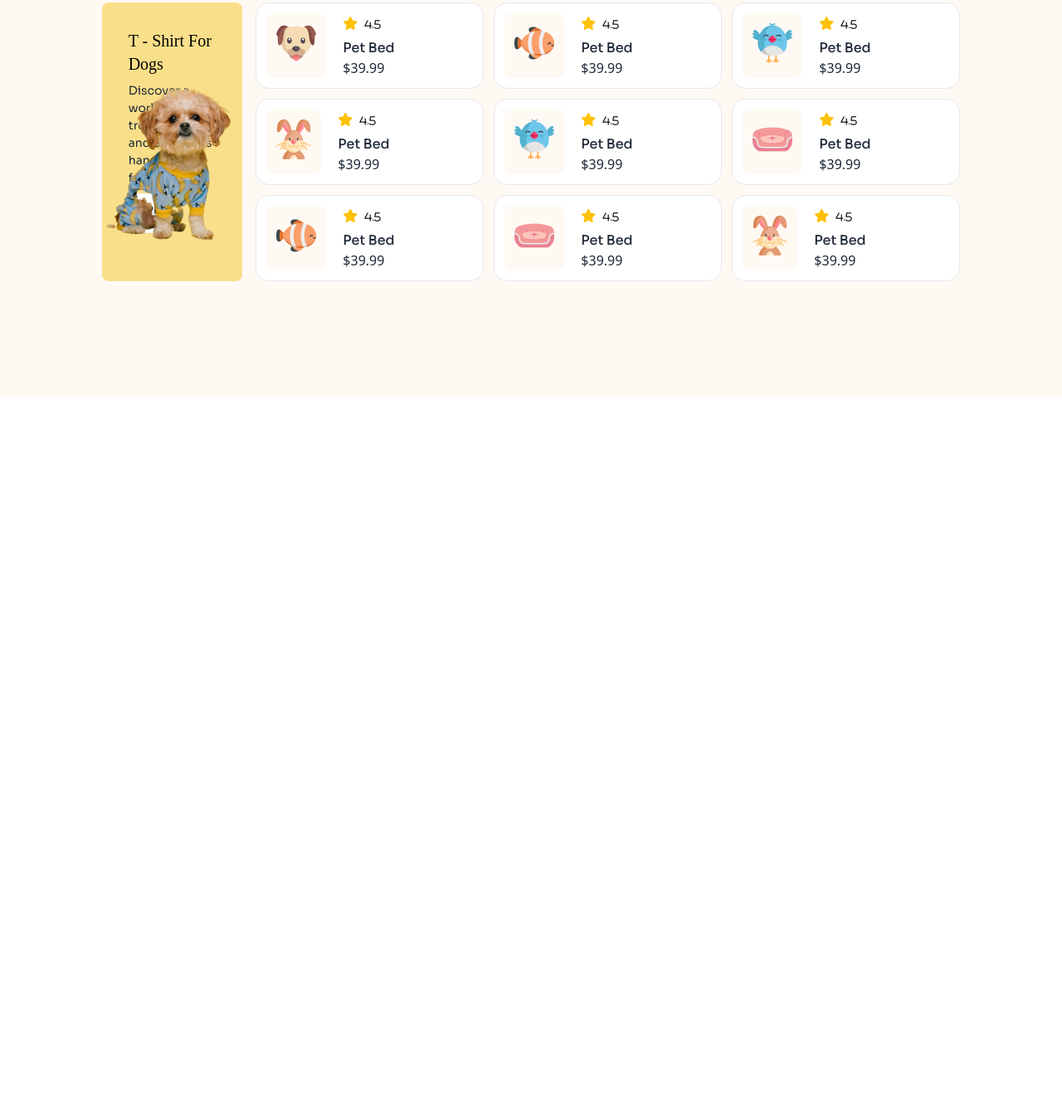
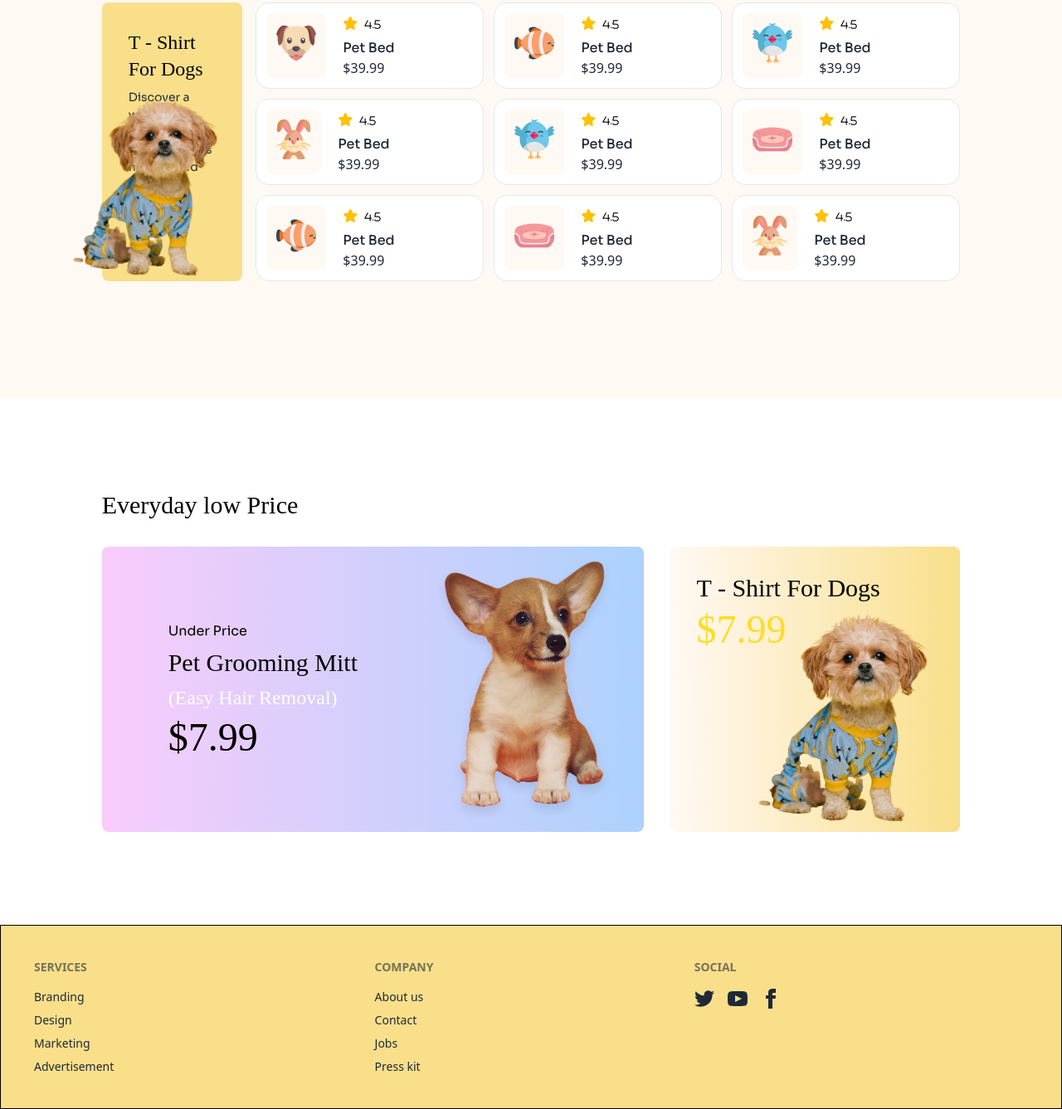
Before and after one commit to samin710/Assignment-3-PH, a plain HTML site: page index.html in a window 1280 px wide. Shown: the part 1608-2945 px from the top of the page at 83% size. Before the commit the page ends 2087 px from the top, so only its background shows below. Drawn offline with nearby package versions, Linux system fonts and the light colour scheme; a web font is replaced by a local one.

Commit message:
price done

```diff
--- a/index.html
+++ b/index.html
@@ -158,7 +158,7 @@
     <main class="">
       <!-- Category -->
       <section
-        class="mb-10 lg:mb-20 lg:mx-auto lg:w-10/12 lg:pl-4 lg:pr-4 lg:py-5 px-3"
+        class="lg:mb-20 lg:mx-auto lg:w-10/12 lg:pl-4 lg:pr-4 lg:py-5 px-3"
       >
         <h2 class="font-1 text-2xl lg:text-3xl mb-8 text-black">
           Browse By Categories
@@ -264,7 +264,7 @@
         </div>
       </section>
       <!-- Products -->
-      <section class="bg-[#FFF9F4] py-20">
+      <section class="lg:bg-[#FFF9F4] lg:py-20 py-0">
         <div class="mb-10 lg:mx-auto lg:w-10/12 lg:pl-4 lg:pr-4 lg:py-5 px-3">
           <h2 class="font-1 text-2xl lg:text-3xl mb-8 text-black">
             Trending Pet Products
@@ -272,10 +272,10 @@
           <div class="lg:flex gap-4">
             <!-- Left-Card -->
             <div
-              class="rounded-lg bg-primary-color  relative  flex-1"
+              class="rounded-lg bg-primary-color relative pb-36 lg:pb-0 flex-1"
             >
-              <div class="card-body ">
-                <h2 class="card-title font-1 font-normal text-black">
+              <div class="card-body">
+                <h2 class="text-2xl font-1 font-normal text-black">
                   T - Shirt For Dogs
                 </h2>
                 <p
@@ -290,16 +290,20 @@
                   Shop Now
                 </button>
               </div>
-              <div
-                class="max-w-[210px] absolute -right-3 top-9"
-              >
-                <img class="w-full" src="c1-assets/cute-pet-small.png" alt="" />
+              <div class="w-[210px] absolute right-0 bottom-0">
+                <img
+                  class="lg:w-full"
+                  src="c1-assets/cute-pet-small.png"
+                  alt=""
+                />
               </div>
             </div>
             <!-- Right-cards -->
-            <div class="grid lg:grid-cols-3 grid-cols-2 lg:gap-y-3 lg:gap-x-3 ">
+            <div
+              class="grid lg:grid-cols-3 grid-cols-2 gap-y-3 gap-x-3 mt-6 lg:mt-0"
+            >
               <!-- card-1 -->
-              <div class="w-[275px] pl-0 ">
+              <div class="lg:w-[275px] pl-0">
                 <div class="bg-white rounded-2xl border">
                   <div class="flex p-3 gap-x-5">
                     <div
@@ -324,7 +328,7 @@
                 </div>
               </div>
               <!-- card-2 -->
-              <div class="w-[275px] pl-0">
+              <div class="lg:w-[275px] pl-0">
                 <div class="bg-white rounded-2xl border">
                   <div class="flex p-3 gap-x-5">
                     <div
@@ -349,7 +353,7 @@
                 </div>
               </div>
               <!-- card-3 -->
-              <div class="w-[275px] pl-0">
+              <div class="lg:w-[275px] pl-0">
                 <div class="bg-white rounded-2xl border">
                   <div class="flex p-3 gap-x-5">
                     <div
@@ -374,7 +378,7 @@
                 </div>
               </div>
               <!-- card-4 -->
-              <div class="w-[275px] pl-0">
+              <div class="lg:w-[275px] pl-0">
                 <div class="bg-white rounded-2xl border">
                   <div class="flex p-3 gap-x-5">
                     <div
@@ -399,7 +403,7 @@
                 </div>
               </div>
               <!-- card-5 -->
-              <div class="w-[275px] pl-0">
+              <div class="lg:w-[275px] pl-0">
                 <div class="bg-white rounded-2xl border">
                   <div class="flex p-3 gap-x-5">
                     <div
@@ -424,7 +428,7 @@
                 </div>
               </div>
               <!-- card-6 -->
-              <div class="w-[275px] pl-0">
+              <div class="lg:w-[275px] pl-0">
                 <div class="bg-white rounded-2xl border">
                   <div class="flex p-3 gap-x-5">
                     <div
@@ -449,7 +453,7 @@
                 </div>
               </div>
               <!-- card-7 -->
-              <div class="w-[275px] pl-0">
+              <div class="lg:w-[275px] pl-0">
                 <div class="bg-white rounded-2xl border">
                   <div class="flex p-3 gap-x-5">
                     <div
@@ -474,7 +478,7 @@
                 </div>
               </div>
               <!-- card-8 -->
-              <div class="w-[275px] pl-0">
+              <div class="lg:w-[275px] pl-0">
                 <div class="bg-white rounded-2xl border">
                   <div class="flex p-3 gap-x-5">
                     <div
@@ -499,9 +503,9 @@
                 </div>
               </div>
               <!-- card-9 -->
-              <div class="w-[275px] pl-0 hidden lg:block">
+              <div class="lg:w-[275px] pl-0 hidden lg:block">
                 <div class="bg-white rounded-2xl border">
-                  <div class="flex p-3 gap-x-5 ">
+                  <div class="flex p-3 gap-x-5">
                     <div
                       class="bg-[#FFF9F4] max-w-[85px] max-h-[85px] rounded-lg"
                     >
@@ -527,7 +531,128 @@
           </div>
         </div>
       </section>
+      <!-- Price -->
+      <section>
+        <div
+          class="lg:mx-auto lg:w-10/12 lg:pl-4 lg:pr-4 lg:pt-28 lg:pb-28 px-3"
+        >
+          <h2 class="font-1 text-2xl lg:text-3xl mb-8 text-black">
+            Everyday low Price
+          </h2>
+          <div class="lg:flex lg:gap-8 space-y-6 lg:space-y-0">
+            <!-- Left-Card -->
+            <div class="lg:flex-auto">
+              <div
+                class="lg:flex lg:justify-between lg:items-center bg-gradient-to-r from-[#F8CCFB] to-[#ACD2FD] rounded-lg pb-56 lg:pb-0"
+              >
+                <div class="space-y-2 lg:pl-20 pl-5 pt-5 lg:pt-0">
+                  <p class="font-2 font-normal text-black hidden lg:block">
+                    Under Price
+                  </p>
+                  <p class="font-1 text-black font-normal text-3xl">
+                    Pet Grooming Mitt
+                  </p>
+                  <p
+                    class="font-1 font-normal text-2xl text-white hidden lg:block"
+                  >
+                    (Easy Hair Removal)
+                  </p>
+                  <p
+                    class="font-1 lg:text-black font-normal text-white text-5xl"
+                  >
+                    $7.99
+                  </p>
+                </div>
+                <div class="lg:w-[280px] w-[180px] absolute lg:static right-4">
+                  <img class="lg:w-full" src="c1-assets/cute-dog-mid.png" />
+                </div>
+              </div>
+            </div>
+            <!-- Right-Card -->
+            <div
+              class="rounded-lg bg-primary-color relative lg:pb-0 lg:flex-auto bg-gradient-to-r from-[#FFF9F4] to-[#F9DF8A]"
+            >
+              <div class="card-body rounded-lg pb-48 lg:pb-0">
+                <h2 class="text-3xl font-1 font-normal text-black">
+                  T - Shirt For Dogs
+                </h2>
+                <p class="font-1 text-[#FFDC26] font-normal text-5xl">$7.99</p>
+              </div>
+              <div
+                class="lg:w-[210px] w-[180px] absolute lg:right-8 lg:bottom-0 right-0 top-20"
+              >
+                <img
+                  class="lg:w-full"
+                  src="c1-assets/cute-pet-mid.png"
+                  alt=""
+                />
+              </div>
+            </div>
+          </div>
+        </div>
+      </section>
     </main>
-    <footer></footer>
+    <footer>
+      <footer class="footer bg-primary-color text-base-content p-10 border border-black">
+        <nav>
+          <h6 class="footer-title">Services</h6>
+          <a class="link link-hover">Branding</a>
+          <a class="link link-hover">Design</a>
+          <a class="link link-hover">Marketing</a>
+          <a class="link link-hover">Advertisement</a>
+        </nav>
+        <nav>
+          <h6 class="footer-title">Company</h6>
+          <a class="link link-hover">About us</a>
+          <a class="link link-hover">Contact</a>
+          <a class="link link-hover">Jobs</a>
+          <a class="link link-hover">Press kit</a>
+        </nav>
+        <nav>
+          <h6 class="footer-title">Social</h6>
+          <div class="grid grid-flow-col gap-4">
+            <a>
+              <svg
+                xmlns="http://www.w3.org/2000/svg"
+                width="24"
+                height="24"
+                viewBox="0 0 24 24"
+                class="fill-current"
+              >
+                <path
+                  d="M24 4.557c-.883.392-1.832.656-2.828.775 1.017-.609 1.798-1.574 2.165-2.724-.951.564-2.005.974-3.127 1.195-.897-.957-2.178-1.555-3.594-1.555-3.179 0-5.515 2.966-4.797 6.045-4.091-.205-7.719-2.165-10.148-5.144-1.29 2.213-.669 5.108 1.523 6.574-.806-.026-1.566-.247-2.229-.616-.054 2.281 1.581 4.415 3.949 4.89-.693.188-1.452.232-2.224.084.626 1.956 2.444 3.379 4.6 3.419-2.07 1.623-4.678 2.348-7.29 2.04 2.179 1.397 4.768 2.212 7.548 2.212 9.142 0 14.307-7.721 13.995-14.646.962-.695 1.797-1.562 2.457-2.549z"
+                ></path>
+              </svg>
+            </a>
+            <a>
+              <svg
+                xmlns="http://www.w3.org/2000/svg"
+                width="24"
+                height="24"
+                viewBox="0 0 24 24"
+                class="fill-current"
+              >
+                <path
+                  d="M19.615 3.184c-3.604-.246-11.631-.245-15.23 0-3.897.266-4.356 2.62-4.385 8.816.029 6.185.484 8.549 4.385 8.816 3.6.245 11.626.246 15.23 0 3.897-.266 4.356-2.62 4.385-8.816-.029-6.185-.484-8.549-4.385-8.816zm-10.615 12.816v-8l8 3.993-8 4.007z"
+                ></path>
+              </svg>
+            </a>
+            <a>
+              <svg
+                xmlns="http://www.w3.org/2000/svg"
+                width="24"
+                height="24"
+                viewBox="0 0 24 24"
+                class="fill-current"
+              >
+                <path
+                  d="M9 8h-3v4h3v12h5v-12h3.642l.358-4h-4v-1.667c0-.955.192-1.333 1.115-1.333h2.885v-5h-3.808c-3.596 0-5.192 1.583-5.192 4.615v3.385z"
+                ></path>
+              </svg>
+            </a>
+          </div>
+        </nav>
+      </footer>
+    </footer>
   </body>
 </html>
```
